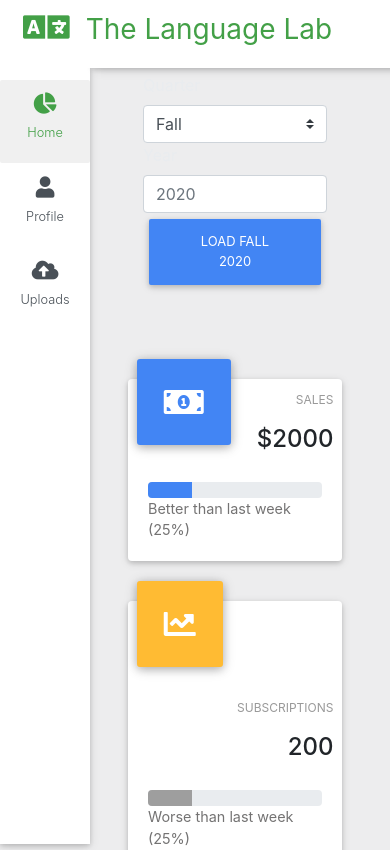
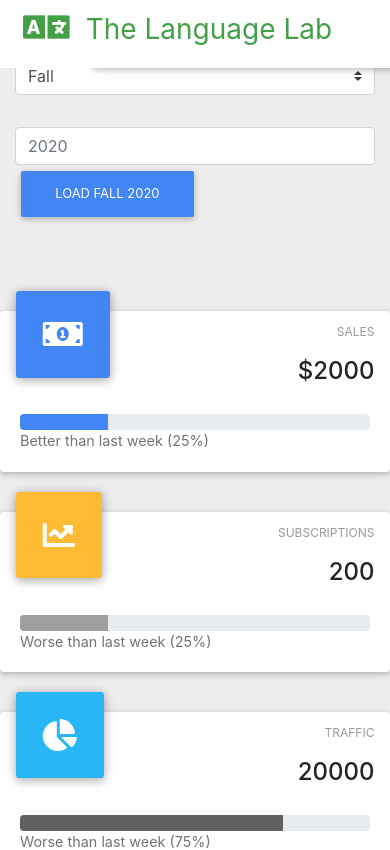
Before and after one commit to jason-engelbrecht/language-lab, a React app: page / in a window 390 px wide. Shown: the top 850 px of the page. Built offline with nearby package versions, Linux system fonts and the light colour scheme.

Commit message:
Hide side nav on mobile

```diff
--- a/src/client/App.js
+++ b/src/client/App.js
@@ -10,7 +10,9 @@ class App extends Component {
         return (
             <div className="flexible-content">
                 <TopNavigation />
-                <SideNavigation/>
+                <div id="sideNav">
+                    <SideNavigation />
+                </div>
                 <main id="content" className="p-5">
                     <Routes />
                 </main>
--- a/src/client/index.css
+++ b/src/client/index.css
@@ -1,3 +1,7 @@
+.table-wrapper-scroll-y#tablee {
+  max-height: 280px;
+}
+
 body{
   margin: 0;
   font-family: -apple-system, BlinkMacSystemFont, "Segoe UI", Roboto, "Helvetica Neue", Arial, sans-serif, "Apple Color Emoji", "Segoe UI Emoji", "Segoe UI Symbol";
@@ -206,3 +210,13 @@ main {
     padding-top: 25px;
   }
 }
+
+@media only screen and (max-width: 768px) {
+  #sideNav {
+    display:none;
+  }
+  #content{
+    margin-left: 0px;
+    padding: 0!important;
+  }
+}
```
